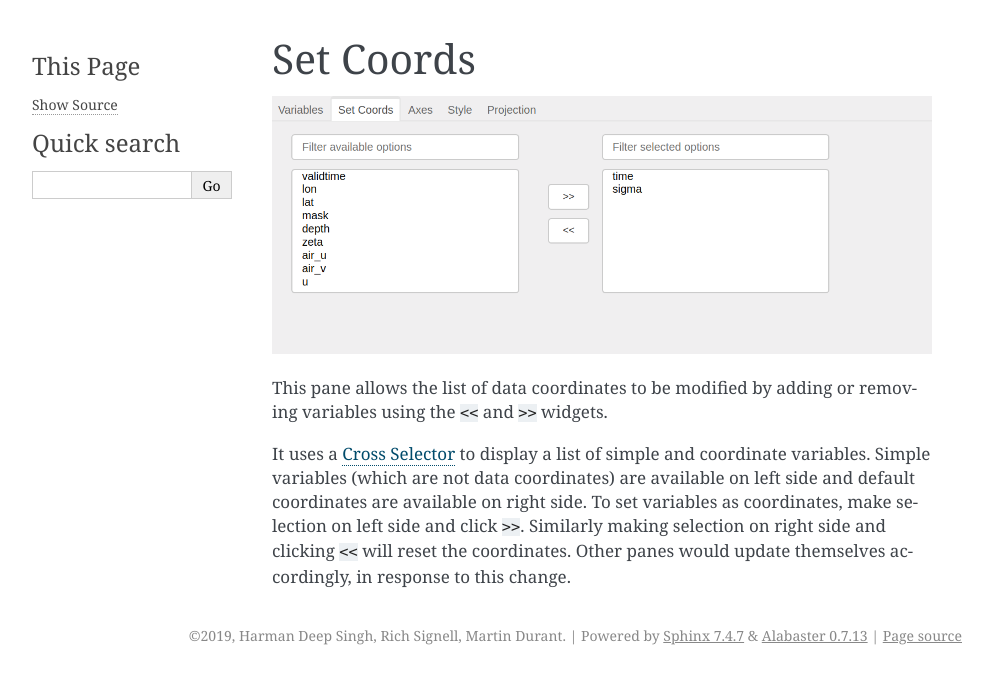
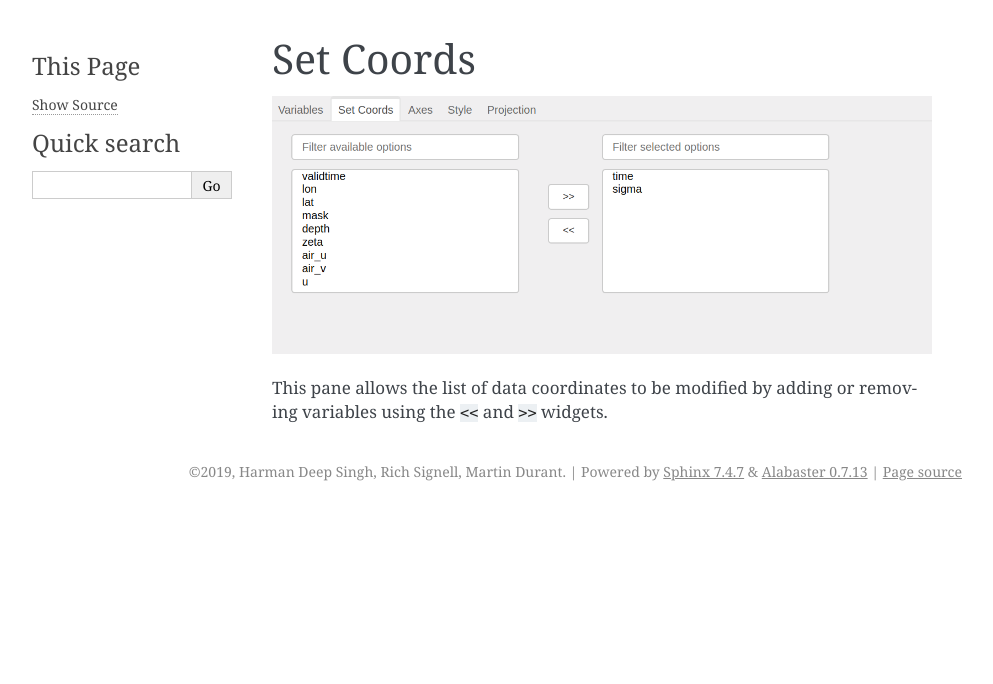
Before and after one commit to intake/xrviz, a Sphinx documentation site: the page built from docs/source/set_coords.rst, in a window 1280 px wide. Shown: the top 684 px of the page, without its empty margins (148-1141 px from the left). Built offline with Sphinx 7.4.7, drawn with Linux system fonts in a browser that asks for light colours.

Commit message:
Simplify set_coords

```diff
--- a/docs/source/set_coords.rst
+++ b/docs/source/set_coords.rst
@@ -6,13 +6,4 @@ Set Coords
 This pane allows the list of data coordinates to be modified by adding
 or removing variables using the ``<<`` and ``>>`` widgets.
 
-It uses a `Cross Selector <https://panel.pyviz.org/reference/widgets/CrossSelector.html>`_
-to display a list of simple and coordinate variables.
-Simple variables (which are not data coordinates) are available on
-left side and default coordinates are available on right side.
-To set variables as coordinates, make selection on left side and click
-``>>``. Similarly making selection on right side and clicking ``<<``
-will reset the coordinates. Other panes would update themselves accordingly, in
-response to this change.
-
 .. _`xarray coordinates`: http://xarray.pydata.org/en/stable/data-structures.html#coordinates
```
